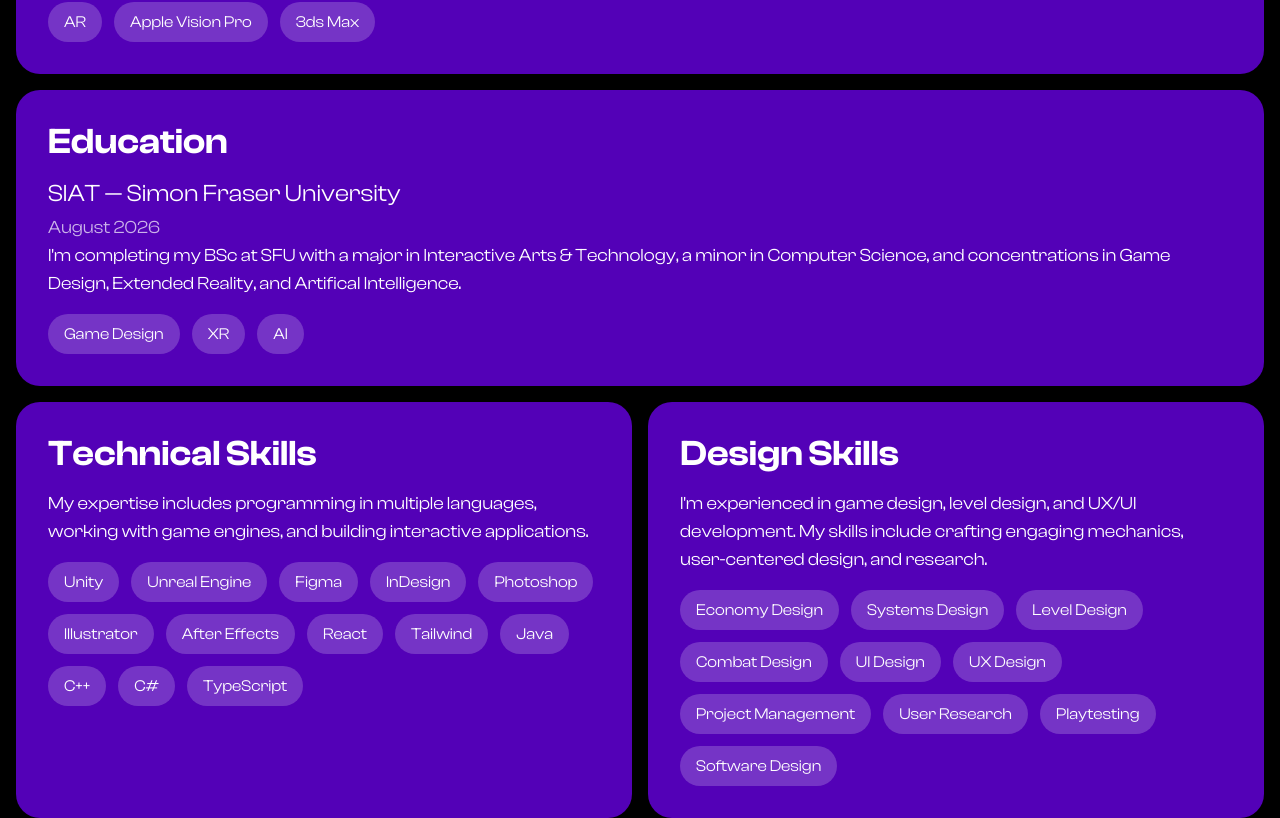
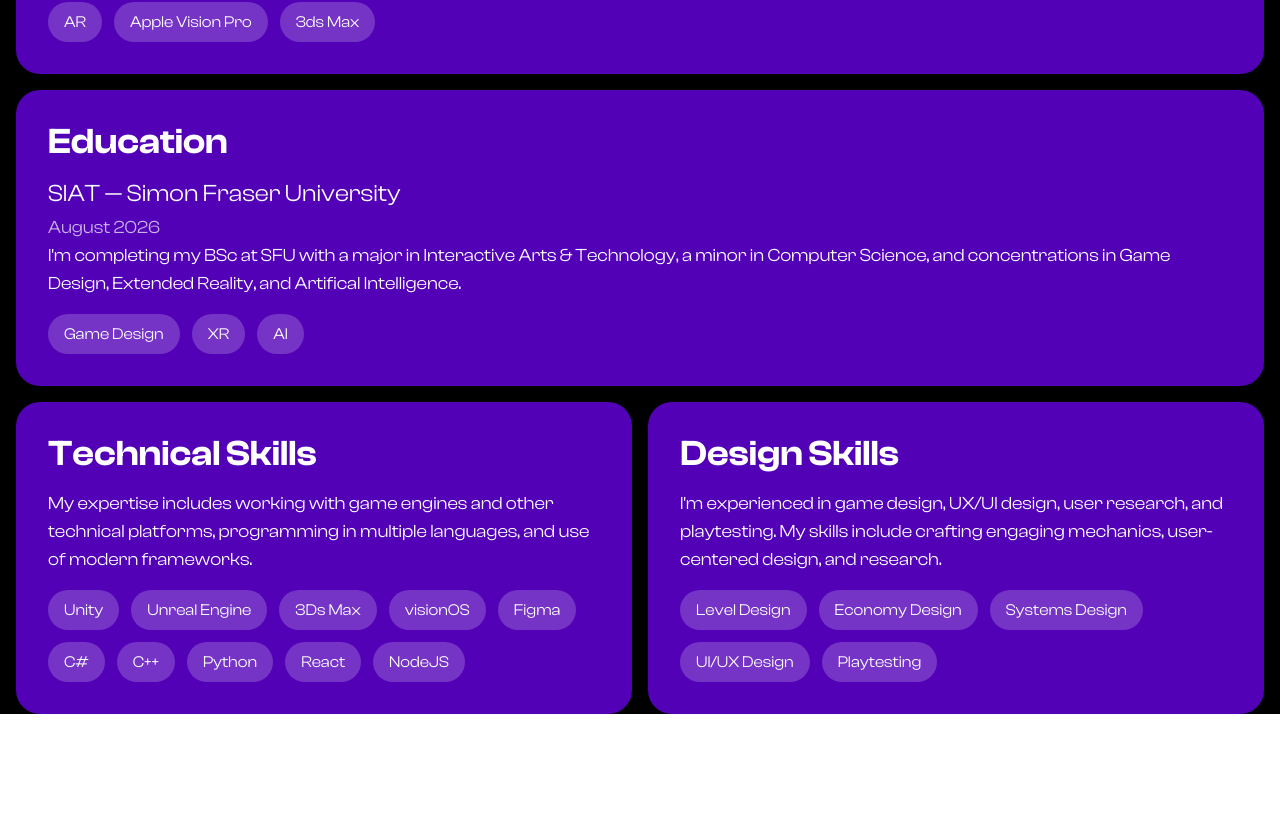
Before and after one commit to ekam-n/ekamn.com, a React (Vite) app: page / in a window 1280 px wide. Shown: the part 2146-2964 px from the top of the page. After the commit the page ends 2860 px from the top, so only its background shows below. Built offline with nearby package versions, Linux system fonts and the light colour scheme.

Commit message:
updated skills

```diff
--- a/src/components/homeComponents/skills.tsx
+++ b/src/components/homeComponents/skills.tsx
@@ -8,13 +8,13 @@ export default function Skills() {
         </h2>
         {/* Skills Description */}
         <p className="text-sm md:text-base lg:text-lg mb-4">
-          My expertise includes programming in multiple languages, working with game engines, and building interactive applications.
+          My expertise includes working with game engines and other technical platforms, programming in multiple languages, and use of modern frameworks.
         </p>
         {/* Skills List */}
         <div className="flex flex-wrap gap-3">
           {[
-            "Unity", "Unreal Engine", "Figma", "InDesign", "Photoshop",
-            "Illustrator", "After Effects", "React", "Tailwind", "Java", "C++", "C#", "TypeScript"
+            "Unity", "Unreal Engine", "3Ds Max", "visionOS", "Figma", "C#",
+            "C++", "Python", "React", "NodeJS"
           ].map(skill => (
             <span key={skill} className="bg-white/20 px-3 md:px-4 py-1 md:py-2 rounded-full text-xs md:text-sm lg:text-base">
               {skill}
@@ -30,13 +30,13 @@ export default function Skills() {
         </h2>
         {/* Skills Description */}
         <p className="text-sm md:text-base lg:text-lg mb-4">
-          I'm experienced in game design, level design, and UX/UI development. My skills include crafting engaging mechanics, user-centered design, and research.
+          I'm experienced in game design, UX/UI design, user research, and playtesting. My skills include crafting engaging mechanics, user-centered design, and research.
         </p>
         {/* Skills List */}
         <div className="flex flex-wrap gap-3">
           {[
-            "Economy Design", "Systems Design", "Level Design", "Combat Design",
-            "UI Design", "UX Design", "Project Management", "User Research", "Playtesting", "Software Design"
+            "Level Design", "Economy Design", "Systems Design",
+            "UI/UX Design", "Playtesting",
           ].map(skill => (
             <span key={skill} className="bg-white/20 px-3 md:px-4 py-1 md:py-2 rounded-full text-xs md:text-sm lg:text-base">
               {skill}
```
